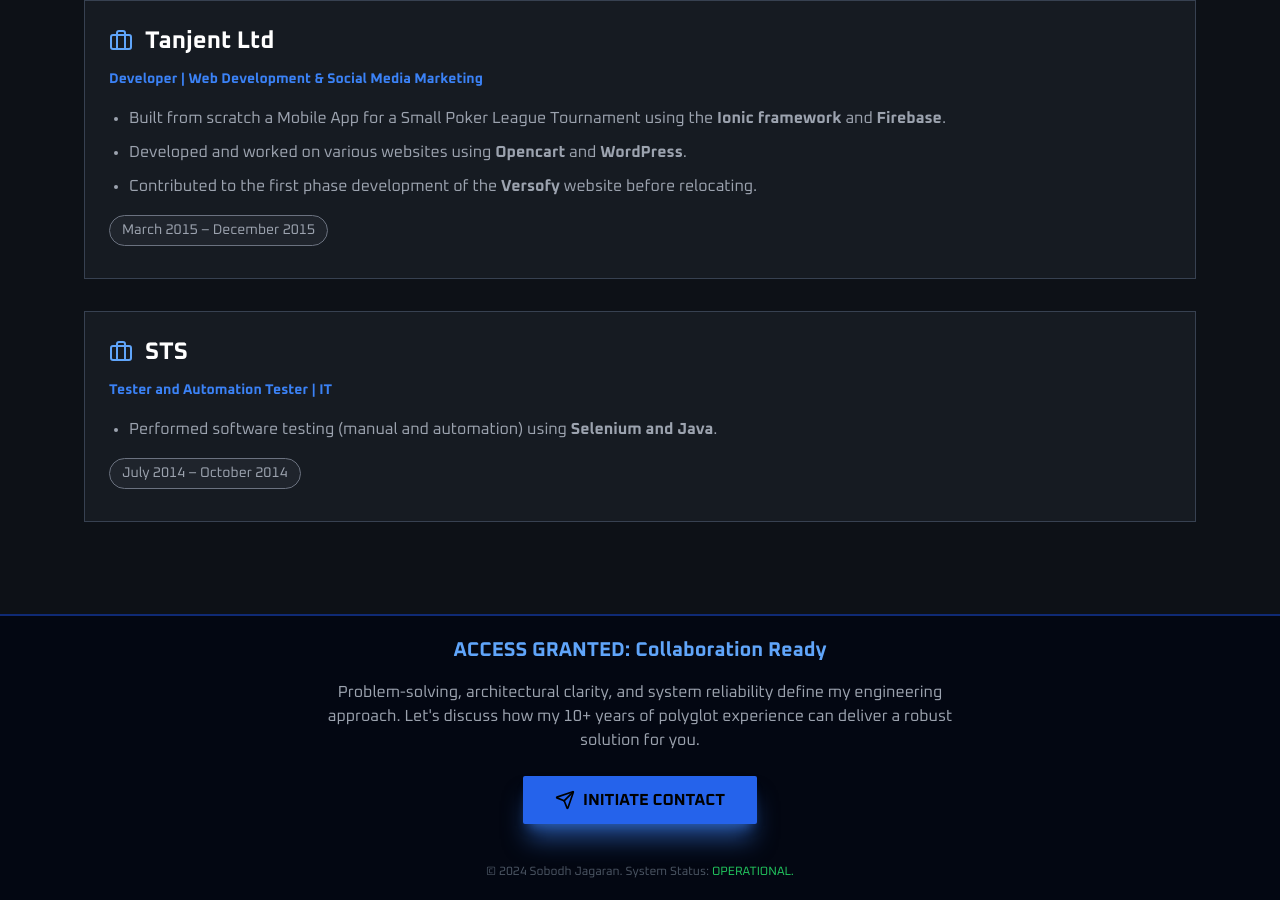
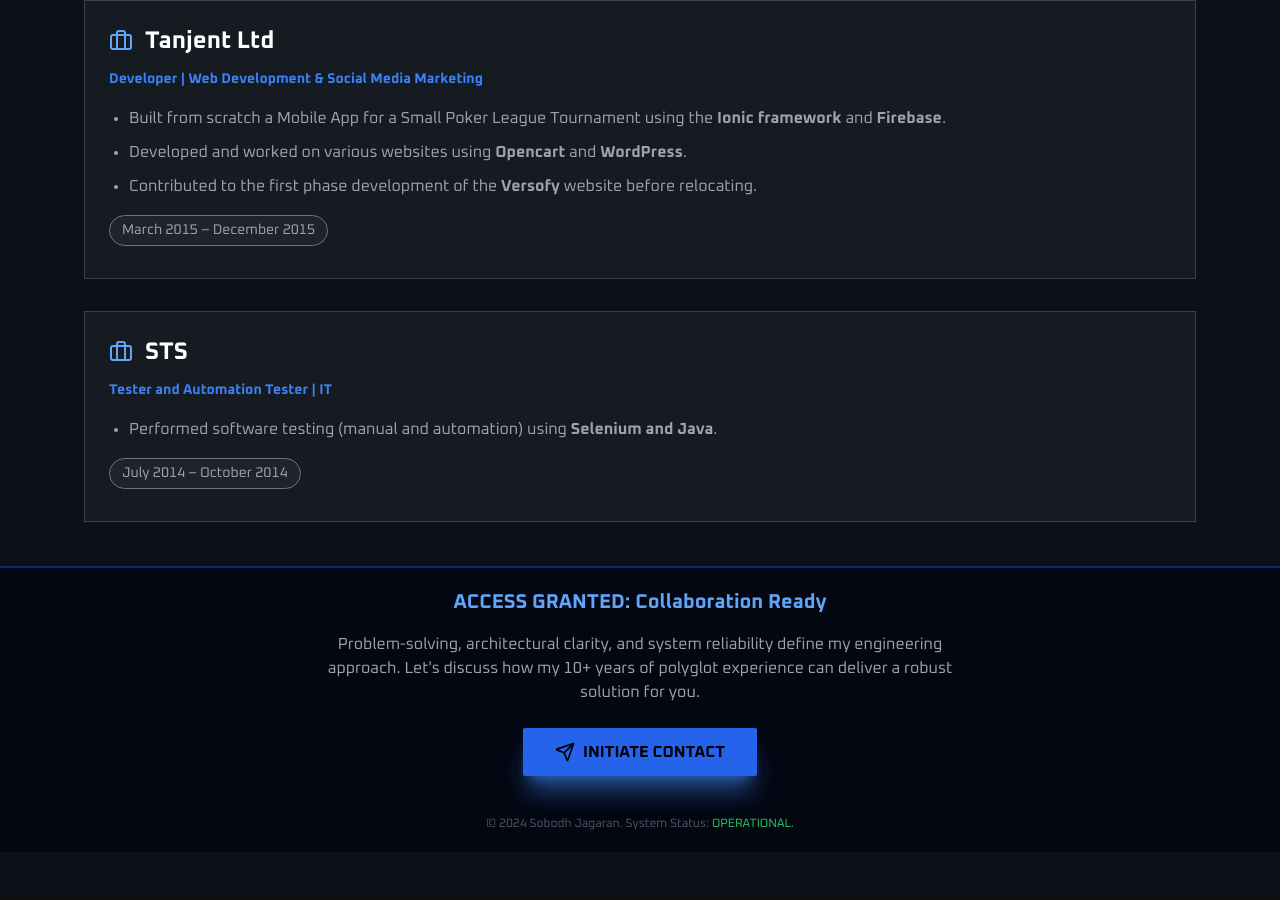
Before and after one commit to Sobodh-Jagaran/sobodh-jagaran.github.io, a plain HTML site: page index.html in a window 1280 px wide. Shown: the part 2698-3598 px from the top of the page. After the commit the page ends 3550 px from the top, so only its background shows below. Drawn offline with nearby package versions, Linux system fonts and the light colour scheme.

Commit message:
remove the top margin on the footer

```diff
--- a/index.html
+++ b/index.html
@@ -13,7 +13,7 @@
 <body>
     <header id="header-root" class="bg-gray-950 text-white shadow-2xl shadow-blue-500/20"></header>
     <main id="content-root" class="max-w-6xl mx-auto p-3 md:p-5"></main>
-    <footer id="footer-root" class="bg-gray-950 text-white p-3 md:p-5 text-center mt-12 border-t-2 border-blue-700/50"></footer>
+    <footer id="footer-root" class="bg-gray-950 text-white p-3 md:p-5 text-center border-t-2 border-blue-700/50"></footer>
     <script src="js/data.js"></script>
     <script src="js/app.js"></script>
 </body>
```
